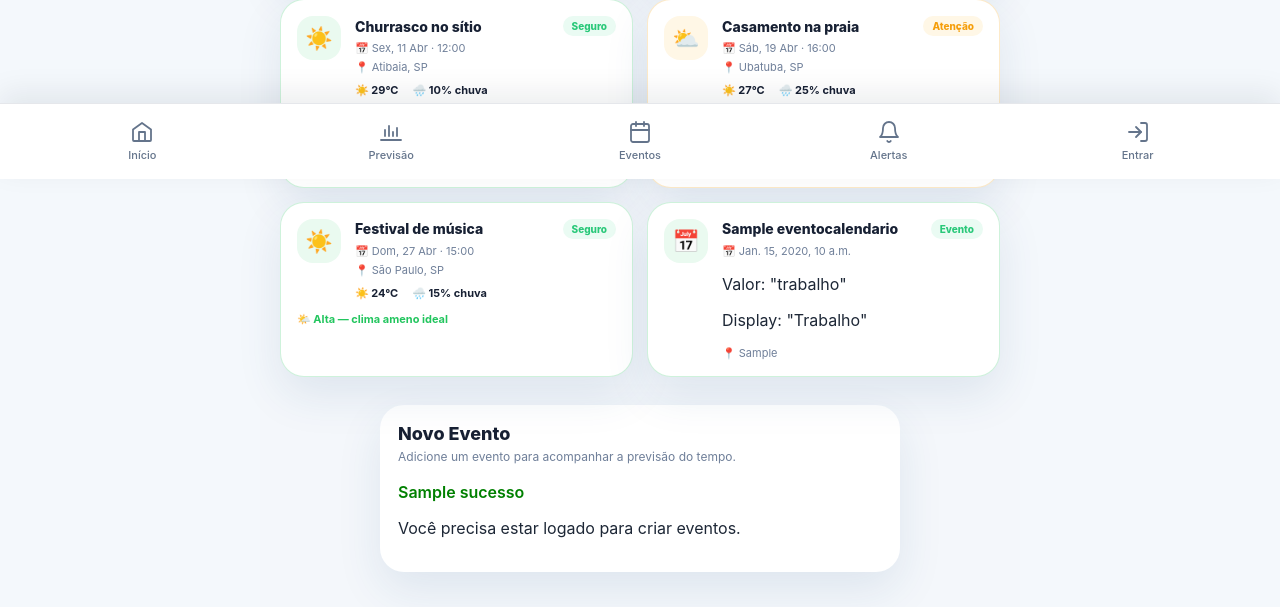
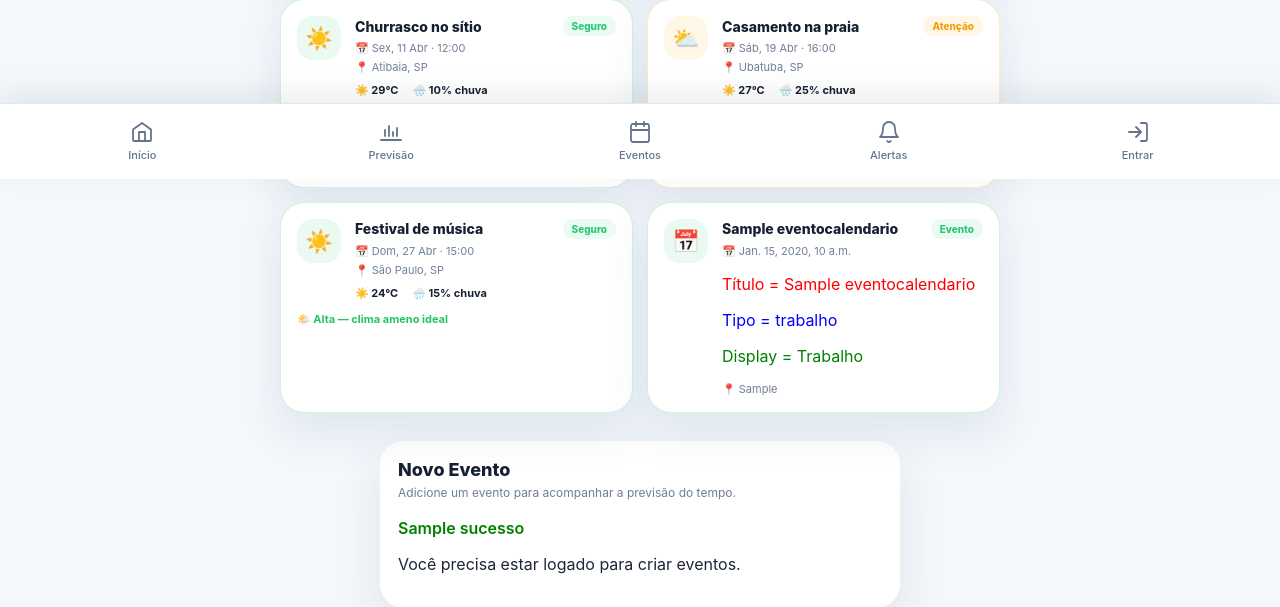
Before and after one commit to raphaabreu16/ClimaGo---Django, a Django app: template templates/core/eventos.html in a window 1280 px wide. Shown: the part 621-1228 px from the top of the page. Run offline with Django 5.2, Linux system fonts and the light colour scheme; tables that the repository leaves empty hold one stand-in row (values such as "Sample post"); the template is opened without the code that fills it: values that come from a table or form of the project are taken from there, most other values are stand-ins (such as "Sample title", 1, 10 or a date in 2020).

Commit message:
Update event display with new styling and fields

```diff
--- a/templates/core/eventos.html
+++ b/templates/core/eventos.html
@@ -311,8 +311,17 @@
             </p>
 
             <p>
-            <p>Valor: "{{ evento.tipo_evento }}"</p>
-            <p>Display: "{{ evento.get_tipo_evento_display }}"</p>
+            <p style="color:red;">
+            Título = {{ evento.titulo }}
+            </p>
+
+            <p style="color:blue;">
+            Tipo = {{ evento.tipo_evento }}
+            </p>
+
+            <p style="color:green;">
+            Display = {{ evento.get_tipo_evento_display }}
+            </p>
             </p>
 
             <p class="event-page-location">
```
